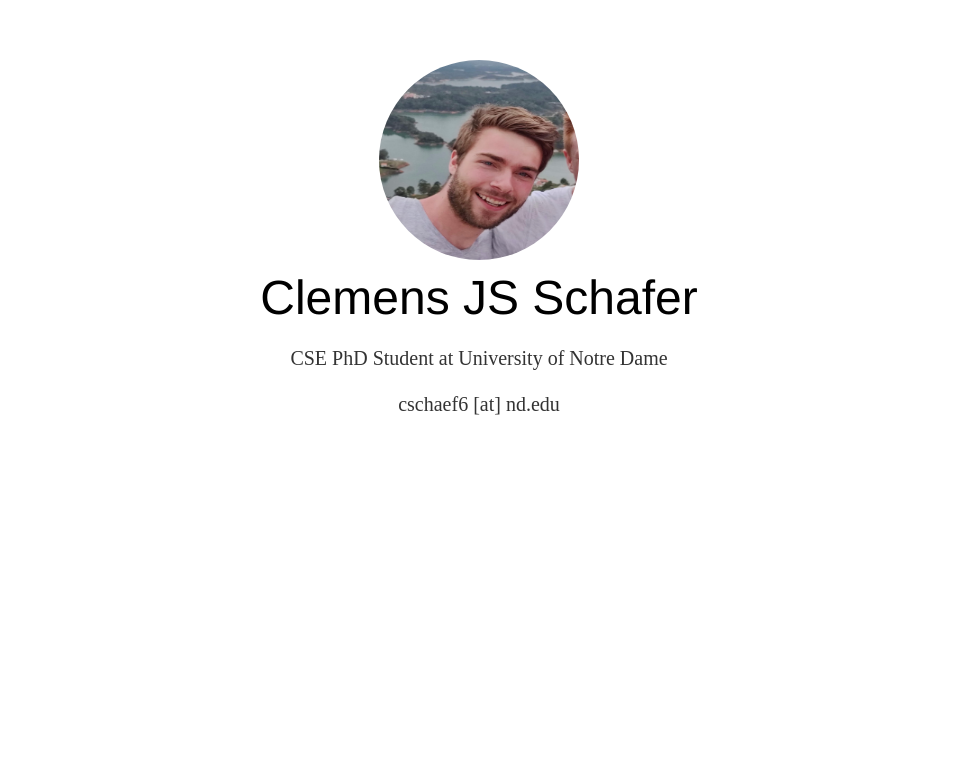
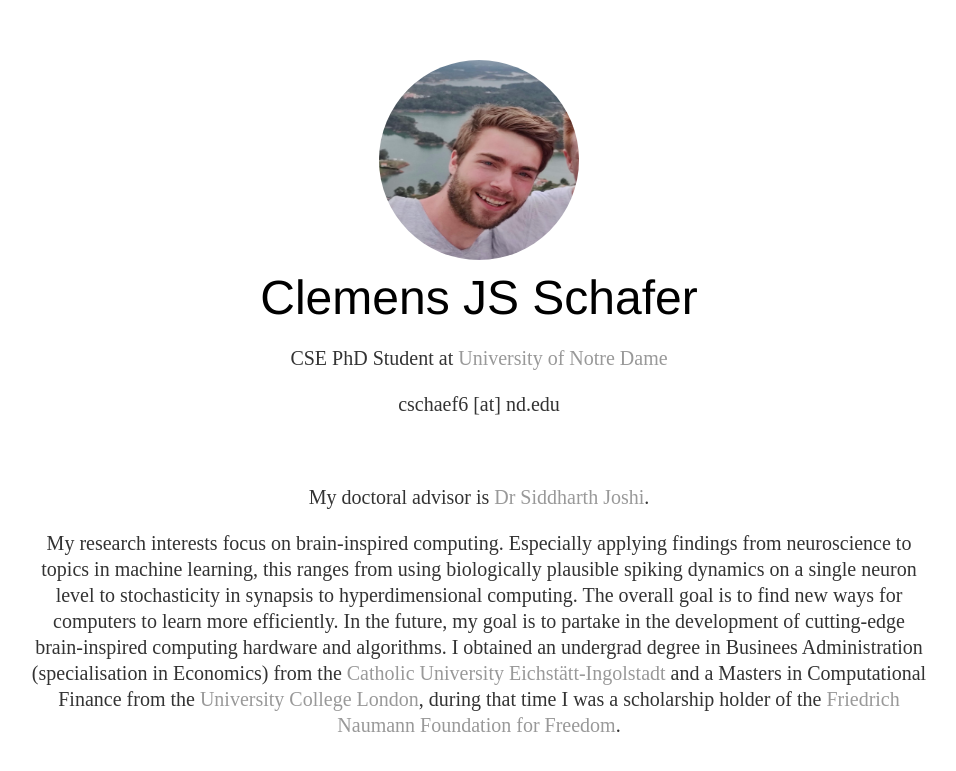
Before and after one commit to clee1994/clee1994.github.io, a Jekyll site: the page built from index.html, in a window 1280 px wide. Shown: the top 771 px of the page, without its empty margins (161-1117 px from the left). Built offline with Jekyll 4.4.1, drawn with Linux system fonts in a browser that asks for light colours.

Commit message:
new info and text

```diff
--- a/index.html
+++ b/index.html
@@ -6,12 +6,19 @@ title: Clemens JS Schafer
 <center>
 <img class="img-circle avatar" alt="Clemens JS Schafer" src="img/me.jpg">
 <div class="hC">Clemens JS Schafer</div>
-<p>CSE PhD Student at University of Notre Dame</p>
+<p>CSE PhD Student at <a href="https://www.nd.edu/">University of Notre Dame</a></p>
 <p>cschaef6 [at] nd.edu</p>
+<a href="https://github.com/clee1994"><i style="font-size:24px" class="fa">&#xf09b;</i></a>
+
+<p>My doctoral advisor is <a href="https://siddharth-joshi.com/">Dr Siddharth Joshi</a>.</p>
+
+<p>My research interests focus on brain-inspired computing. Especially applying findings from neuroscience to topics in machine learning, this ranges from using biologically plausible spiking dynamics on a single neuron level to stochasticity in synapsis to hyperdimensional computing. The overall goal is to find new ways for computers to learn more efficiently. In the future, my goal is to partake in the development of cutting-edge brain-inspired computing hardware and algorithms. I obtained an undergrad degree in Businees Administration (specialisation in Economics) from the <a href="https://www.ku.de/en/faculty-of-business-administration-wfi/">Catholic University Eichstätt-Ingolstadt</a> and a Masters in Computational Finance from the <a href="https://www.ucl.ac.uk/">University College London</a>, during that time I was a scholarship holder of the <a href="https://www.freiheit.org/">Friedrich Naumann Foundation for Freedom</a>.</p>
+
 </center>
 
-	{% for post in site.posts %}
+<!---	{% for post in site.posts %}
 		<hr>
 	    <div class="dateC">{{ post.date | date_to_string }}</div>
 	    {{ post.content }}
 	{% endfor %}
+-->
```
